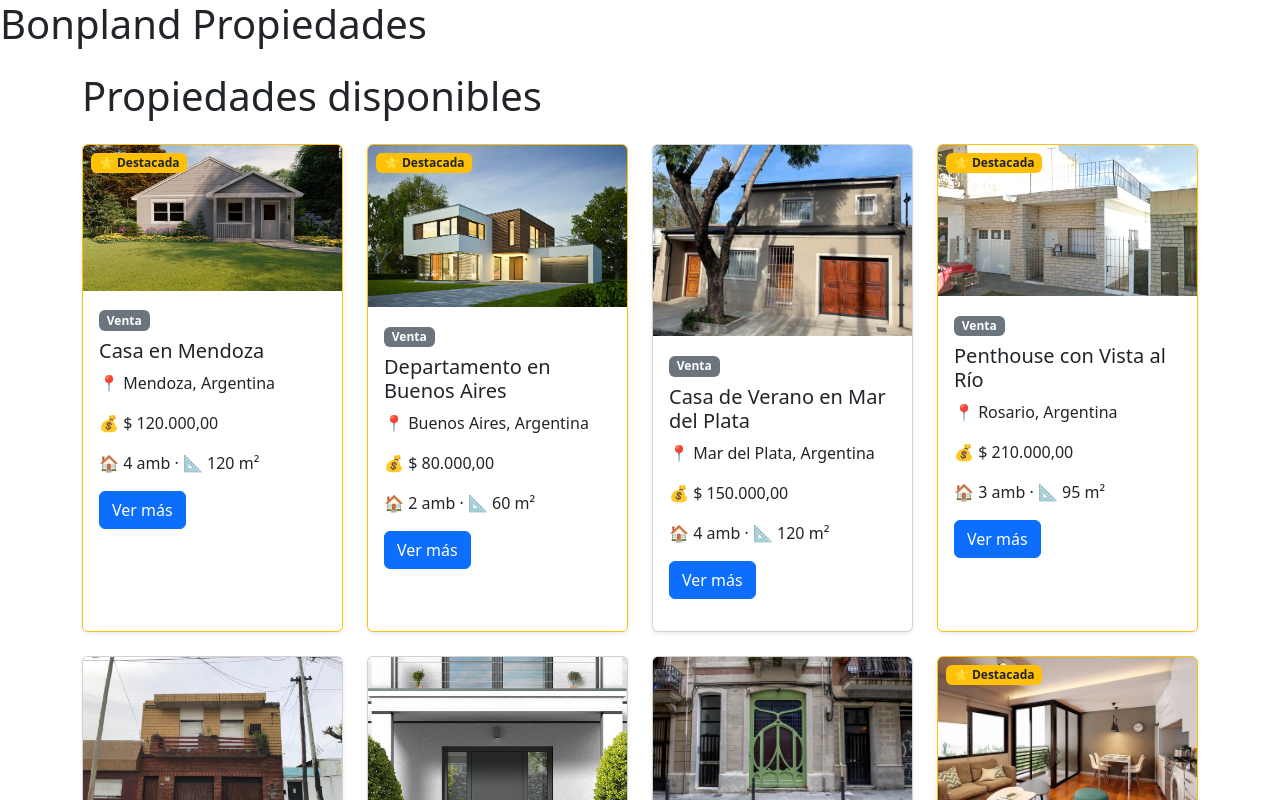
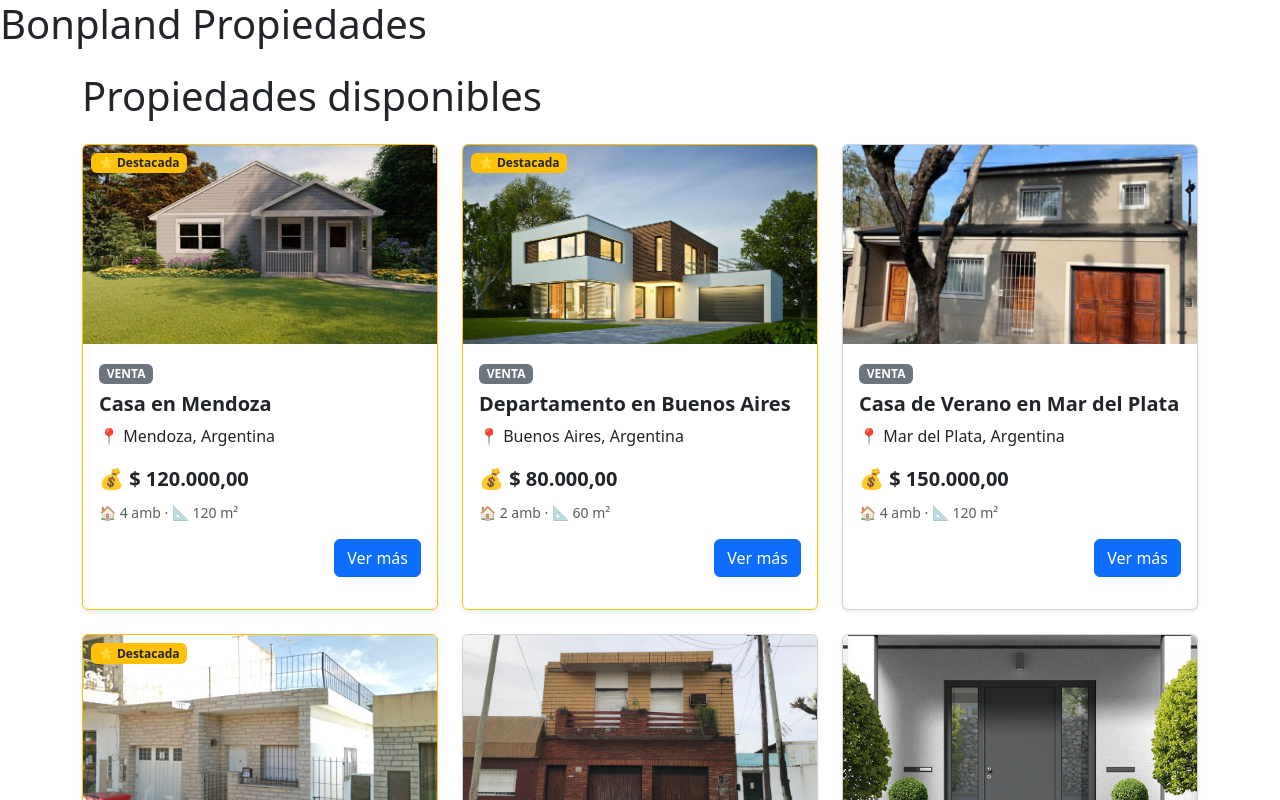
Before and after one commit to ali-zunega/project_bonpland, a React (Vite) app in the folder frontend/: page /properties in a window 1280 px wide. Shown: the top 800 px of the page. Built offline with nearby package versions, Linux system fonts and the light colour scheme.

Commit message:
style: improve properties grid spacing and card layout

```diff
--- a/frontend/src/components/PropertyCard/PropertyCard.jsx
+++ b/frontend/src/components/PropertyCard/PropertyCard.jsx
@@ -1,6 +1,6 @@
 import React from "react";
 
-const PropertyCard = ({ property, onClick}) => {
+const PropertyCard = ({ property, onClick }) => {
   const mainImage = property.images?.[0];
 
   const formatPrice = (price) =>
@@ -15,13 +15,16 @@ const PropertyCard = ({ property, onClick}) => {
     <div
       onClick={onClick}
       className={`card mb-3 shadow-sm h-100 ${property.featured ? "border-warning" : ""}`}
-    style={{ cursor: "pointer" }}>
+      style={{ cursor: "pointer" }}
+      onMouseEnter={(e) => (e.currentTarget.style.transform = "scale(1.02)")}
+      onMouseLeave={(e) => (e.currentTarget.style.transform = "scale(1)")}>
 
       <div className="position-relative">
         <img
           src={mainImage}
           className="card-img-top"
           alt={property.title}
+          style={{ aspectRatio: "16/9", objectFit: "cover" }}
         />
         {/*agrega una etiqueta de "Destacada" en la esquina superior izquierda si la propiedad es destacada*/}
         {property.featured && (
@@ -33,12 +36,12 @@ const PropertyCard = ({ property, onClick}) => {
 
       <div className="card-body">
         {/* Tipo */}
-        <span className="badge bg-secondary mb-2">
+        <span className="badge bg-secondary mb-2 text-uppercase">
           {property.type === "sale" ? "Venta" : "Alquiler"}
         </span>
 
         {/* Título */}
-        <h5 className="card-title">{property.title}</h5>
+        <h5 className="card-title fw-semibold">{property.title}</h5>
 
         {/* Ubicación */}
         <p className="card-text">
@@ -46,18 +49,19 @@ const PropertyCard = ({ property, onClick}) => {
         </p>
 
         {/* Precio */}
-        <p className="card-text">
+        <p className="card-text fw-bold fs-5 mb-2">
           💰 {formatPrice(property.price)}
         </p>
 
         {/* Info extra */}
-        <p className="card-text">
+        <p className="card-text text-muted small">
           🏠 {property.rooms} amb · 📐 {property.area} m²
         </p>
-
+        <div className="d-flex justify-content-end mt-3">
           <button className="btn btn-primary">
             Ver más
           </button>
+        </div>
       </div>
     </div>
   );
--- a/frontend/src/pages/Properties/Properties.jsx
+++ b/frontend/src/pages/Properties/Properties.jsx
@@ -9,9 +9,9 @@ const Properties = () => {
     <div className="container mt-4">
       <h1 className="mb-4">Propiedades disponibles</h1>
 
-      <div className="row">
+      <div className="row g-4">
         {properties.map((property) => (
-          <div key={property.id} className="col-12 col-sm-6 col-md-4 col-lg-3 mb-4">
+          <div key={property.id} className="col-12 col-sm-6 col-md-4 col-lg-4">
             <PropertyCard
               property={property}
               onClick={() => navigate(`/properties/${property.id}`)}
```
Lines whose indentation alone changed are shown as unchanged.
